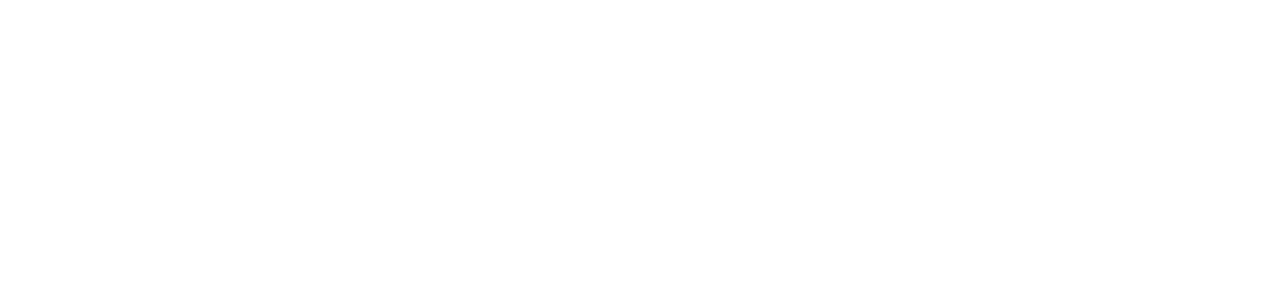
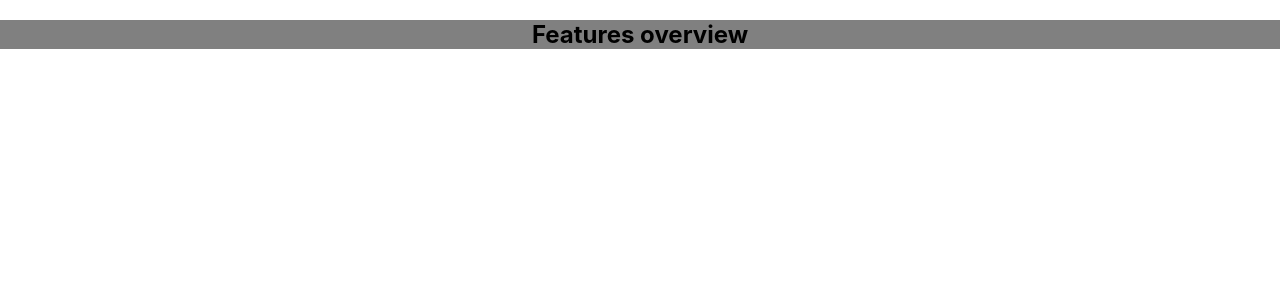
Before and after one commit to swescot/ge-hackday, a React (Create React App) app: page / in a window 1280 px wide. Shown: the top 300 px of the page. Built offline with nearby package versions, Linux system fonts and the light colour scheme.

Commit message:
feat: setup css modules

```diff
--- a/src/App.js
+++ b/src/App.js
@@ -1,9 +1,11 @@
 import logo from './logo.svg';
 import './App.css';
+import Features from './components/features';
 
 function App() {
   return (
     <div className="App">
+      <Features />
     </div>
   );
 }
--- /dev/null
+++ b/src/components/features.js
@@ -0,0 +1,9 @@
+import React from 'react'
+import styles from './features.module.css'
+
+export default function Features() {
+  return <section className={styles.container}>
+    <h1>Features overview</h1>
+
+  </section>
+}
--- /dev/null
+++ b/src/components/features.module.css
@@ -0,0 +1,3 @@
+.container {
+  background-color: grey;
+}
```
